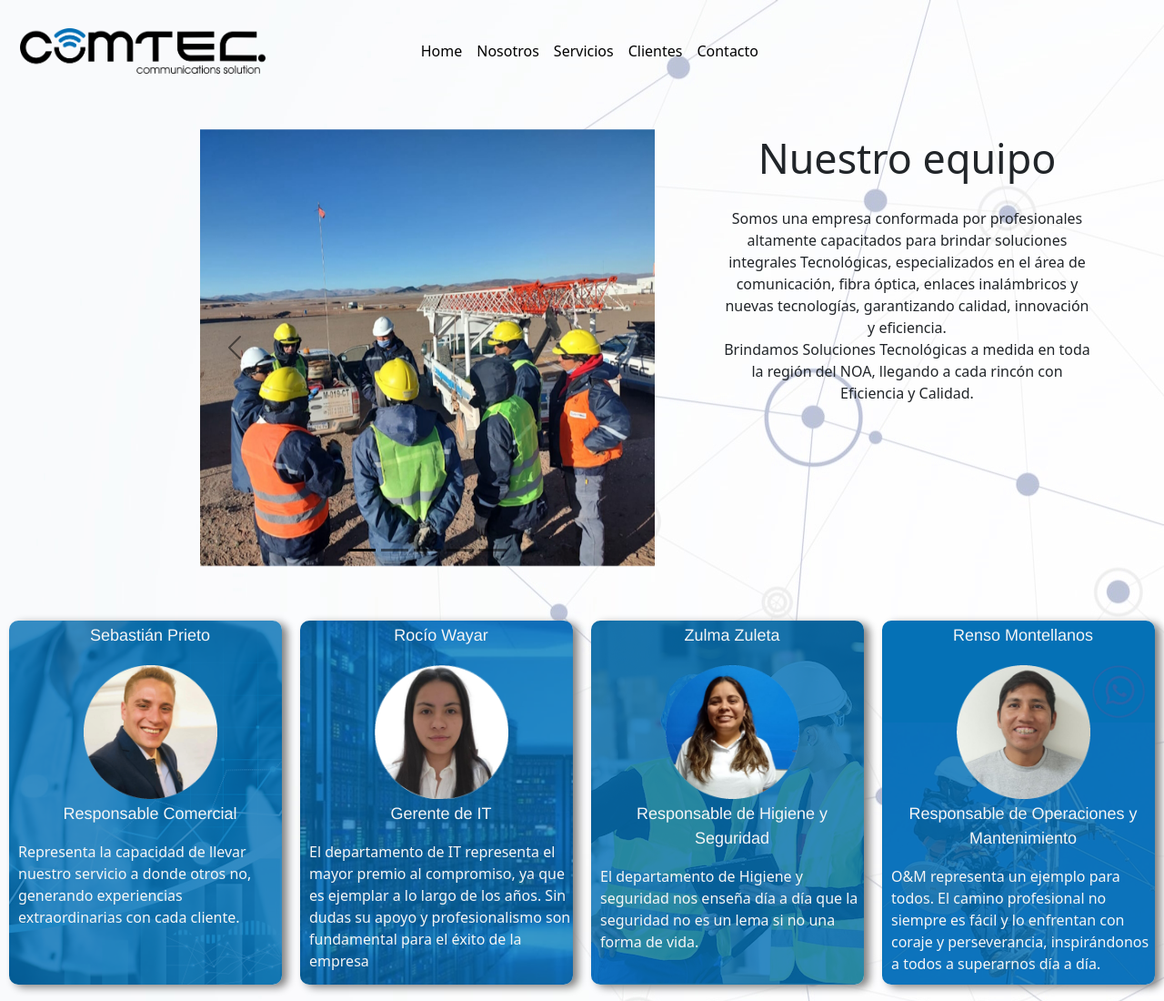
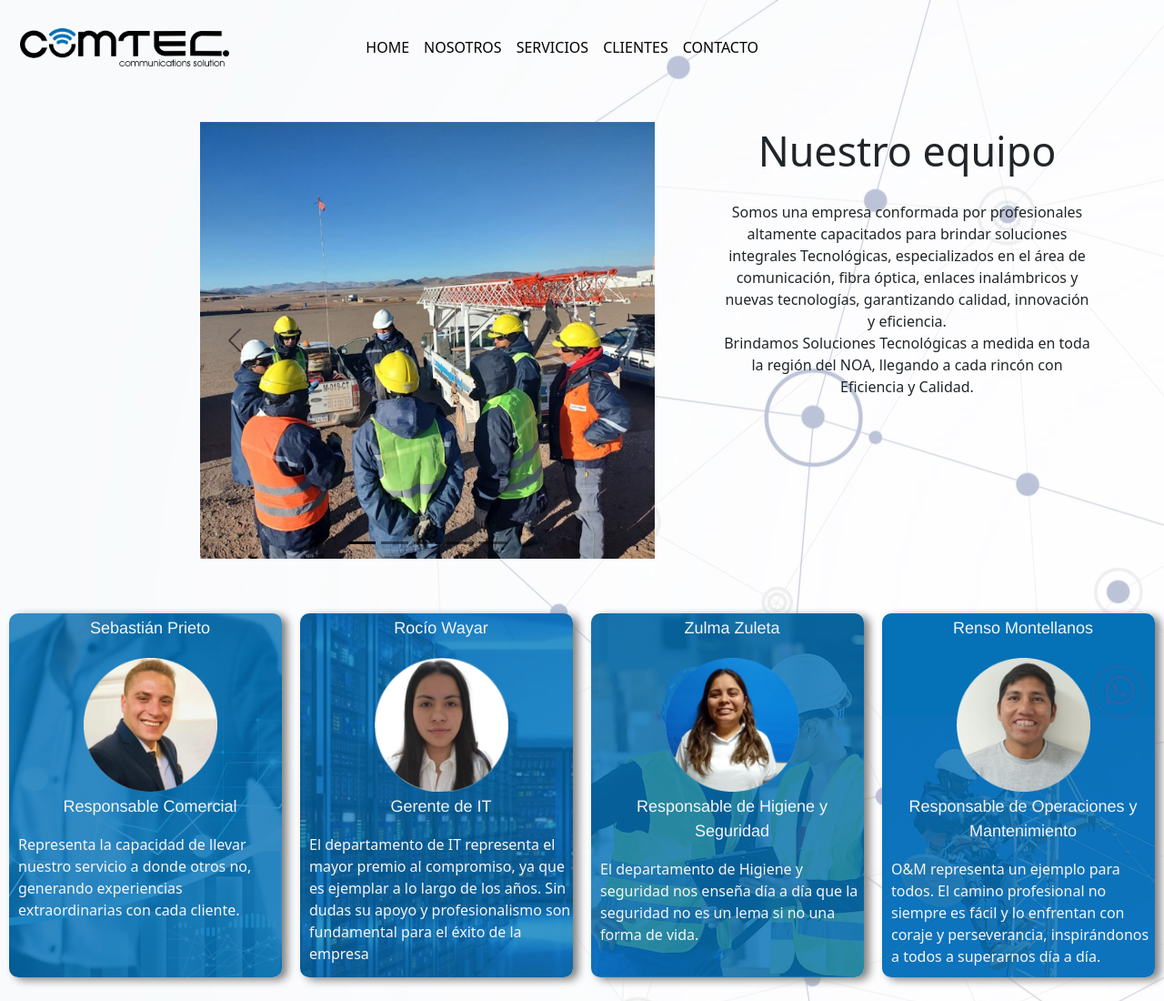
Before and after one commit to alecobos/comtec, a plain HTML site: page pages/quienes-somos.html in a window 1280 px wide. Shown: the top 1100 px of the page at 91% size. Drawn offline with nearby package versions, Linux system fonts and the light colour scheme.

Commit message:
se actualizan estilos en header

```diff
--- a/pages/quienes-somos.html
+++ b/pages/quienes-somos.html
@@ -33,19 +33,19 @@
                   <div class="collapse navbar-collapse" id="navbarSupportedContent">
                     <ul class="navbar-nav me-auto mb-2 mb-lg-0">
                       <li class="nav-item link-hover">
-                        <a class="nav-link active" href="../index.html">Home</a>
+                        <a class="nav-link active" href="../index.html">HOME</a>
                       </li>
                       <li class="nav-item link-hover">
-                        <a class="nav-link active" aria-current="page" href="#">Nosotros</a>
+                        <a class="nav-link active" aria-current="page" href="#">NOSOTROS</a>
                       </li>
                       <li class="nav-item link-hover">
-                        <a class="nav-link active" href="servicios.html">Servicios</a>
+                        <a class="nav-link active" href="servicios.html">SERVICIOS</a>
                       </li>
                       <li class="nav-item link-hover">
-                        <a class="nav-link active" href="clientes.html">Clientes</a>
+                        <a class="nav-link active" href="clientes.html">CLIENTES</a>
                       </li>
                       <li class="nav-item link-hover">
-                        <a class="nav-link active" href="contacto.html">Contacto</a>
+                        <a class="nav-link active" href="contacto.html">CONTACTO</a>
                       </li>
                     </ul>
 
```
